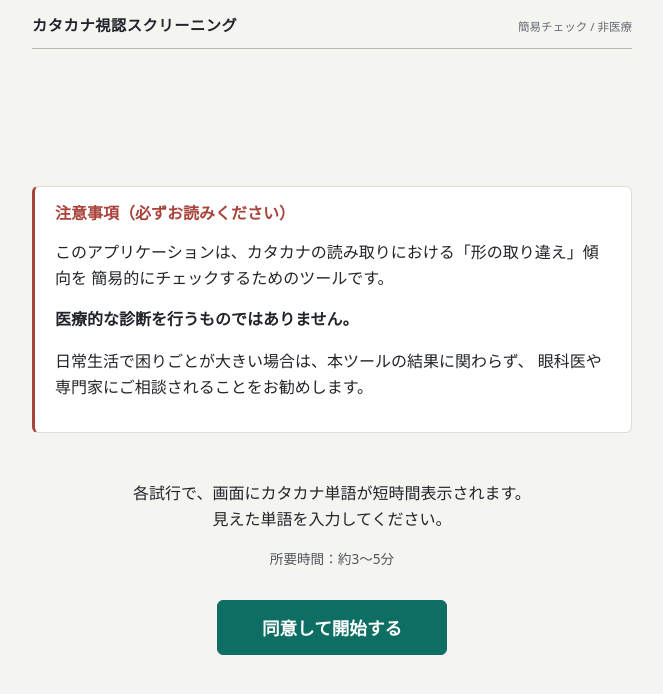
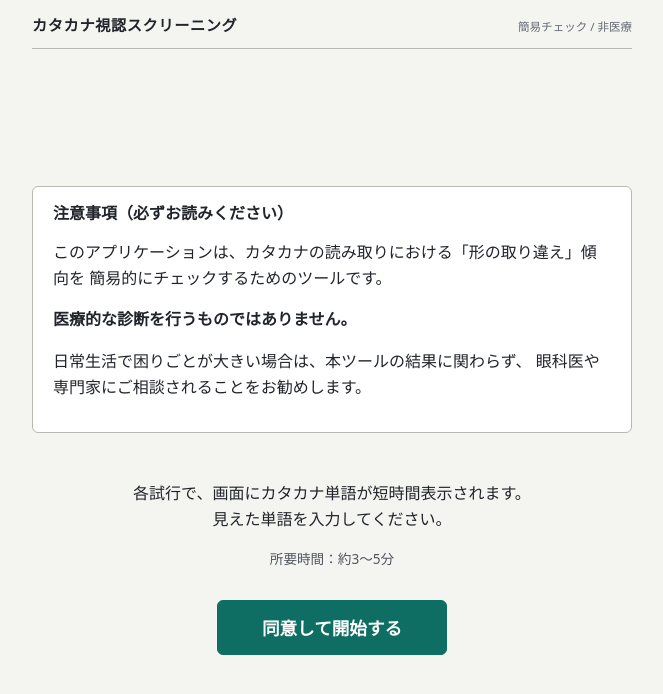
Before and after one commit to yuma-lam04/katakanaScanning, a React (Vite) app: page / in a window 1280 px wide. Shown: the top 694 px of the page, without its empty margins (308-971 px from the left). Built offline with nearby package versions, Linux system fonts and the light colour scheme.

Commit message:
注意事項カードの縦線を削除

```diff
--- a/src/index.css
+++ b/src/index.css
@@ -117,15 +117,14 @@ h3 { font-size: 1rem; }
 
 .notice {
   background: var(--surface);
-  border: 1px solid var(--line);
-  border-left: 3px solid var(--danger);
+  border: 1px solid var(--line-strong);
   border-radius: var(--radius);
   padding: 1rem 1.25rem;
   text-align: left;
 }
 
 .notice h3 {
-  color: var(--danger);
+  color: var(--ink);
 }
 
 /* ---------- Form fields ---------- */
```
